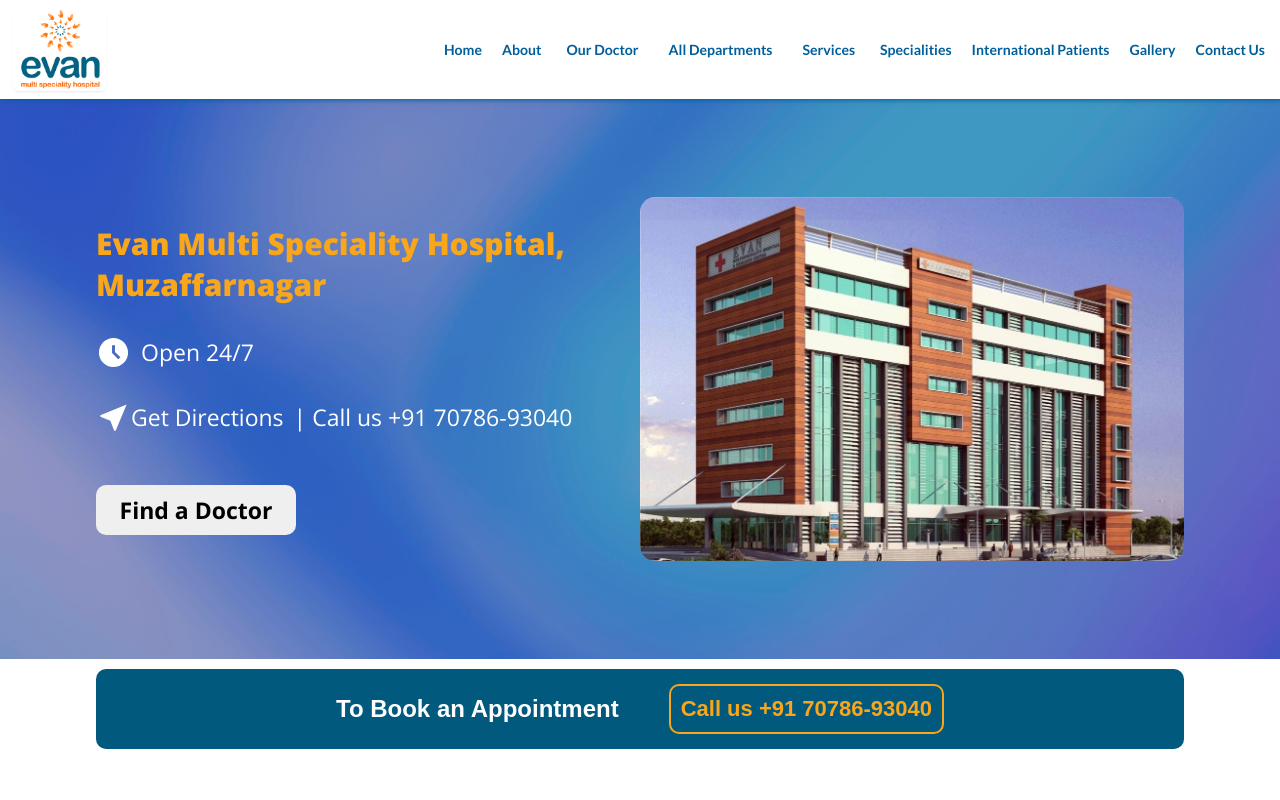
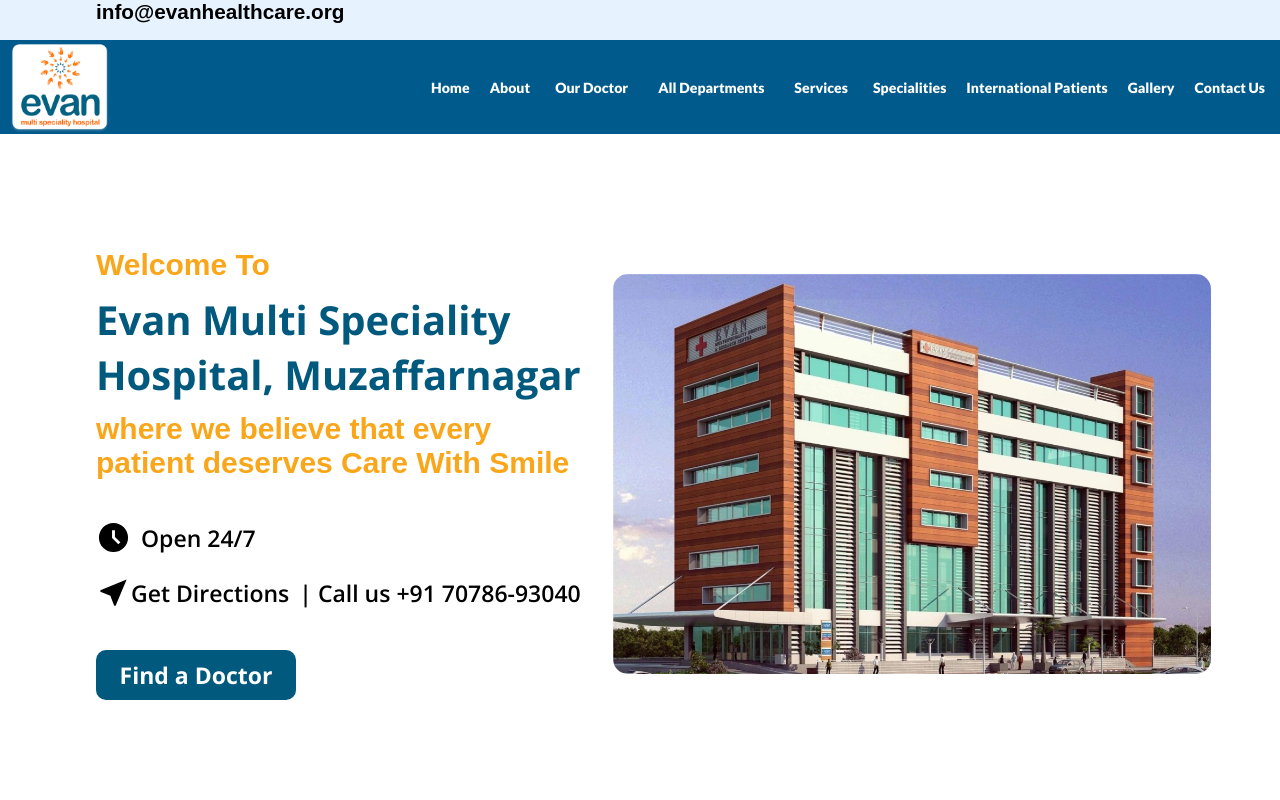
Before and after one commit to Aarishkasgar/Evan-Hospital, a React (Vite) app: page / in a window 1280 px wide. Shown: the top 800 px of the page. Built offline with nearby package versions, Linux system fonts and the light colour scheme; a web font is replaced by a local one.

Commit message:
j-commit

```diff
--- a/src/App.jsx
+++ b/src/App.jsx
@@ -26,11 +26,13 @@
 import InternationalPatients from "./pages/InternationalPatients";
 import Gallery from "./pages/Gallery";
 import Footer from "./components/Footer";
+import NavTop from "./components/NavTop";
 
 import Navigation from "./components/Navigation/Navigation";
 const App = () => {
   return (
     <>
+      <NavTop />
       <Router>
         <Navigation />
         <Routes>
--- a/src/components/BookAppointment.css
+++ b/src/components/BookAppointment.css
@@ -14,12 +14,12 @@
   display: flex;
   align-items: center;
   justify-content: center;
-  background-color: #01597d;
+  background-color: #a8d1e7;
   gap: 50px;
 }
 
 .BA-inner-container h2 {
-  color: white;
+  color: #000000;
 }
 
 .BA-inner-container p {
@@ -27,6 +27,7 @@
   border: 2px solid #f9a61a;
   border-radius: 10px;
   padding: 10px;
-  color: #f9a61a;
+  color: #333333;
+  /* background-color: #333333; */
   font-weight: 600;
 }
--- a/src/components/Footer.css
+++ b/src/components/Footer.css
@@ -1,9 +1,9 @@
 .footer-container {
   width: 100%;
   /* height: 60vh; */
-  /* background-color: #01597d; */
-  background: url(../assets/factBg2.jpg);
-  background-size: cover;
+  background-color: #01597d;
+  /* background: url(../assets/factBg2.jpg); */
+  /* background-size: cover; */
   display: flex;
   align-items: center;
   justify-content: center;
@@ -30,7 +30,7 @@
 .footer-box p {
   font-size: 1.8rem;
   padding: 5px 10px;
-  color: white;
+  color: lightgray;
   font-weight: 700;
 }
 
@@ -66,7 +66,7 @@
   /* margin-bottom: 20px; */
   font-size: 3rem;
   font-weight: 800;
-  color: #f9a61a;
+  color: lightgray;
 }
 
 .footer-box2 {
@@ -85,5 +85,5 @@
   font-size: 2rem;
   margin: 10px;
   font-weight: 700;
-  color: white;
+  color: lightgray;
 }
--- /dev/null
+++ b/src/components/NavTop.css
@@ -0,0 +1,16 @@
+.navtop-container {
+  width: 100%;
+  background-color: #e6f3ff;
+  height: 40px;
+  display: flex;
+  align-items: center;
+  justify-content: center;
+}
+
+.navtop-inner-container {
+  color: black;
+  font-size: 2.5rem;
+  width: 85%;
+  height: 40px;
+  /* background-color: aqua; */
+}
--- /dev/null
+++ b/src/components/NavTop.jsx
@@ -0,0 +1,16 @@
+import React from "react";
+import "../components/NavTop.css";
+
+const NavTop = () => {
+  return (
+    <div>
+      <section className="navtop-container">
+        <div className="navtop-inner-container">
+          <h5>info@evanhealthcare.org</h5>
+        </div>
+      </section>
+    </div>
+  );
+};
+
+export default NavTop;
--- a/src/components/Navigation/Navbar.jsx
+++ b/src/components/Navigation/Navbar.jsx
@@ -46,24 +46,24 @@
 `;
 
 const SNavbar = styled.nav`
-  background-color: white; //navbar background color
+  background-color: #005a8c; //navbar background color
   position: sticky;
   top: 0px;
-  box-shadow: 2px 1px 5px #005e9b;
+  // box-shadow: 2px 1px 5px #005e9b;
   padding: 7px 0px;
   z-index: 10;
   font-family: "Lato", sans-serif;
 `;
 const NavContainer = styled.div`
   padding: 1rem;
-  height: 85px;
+  height: 80px;
   max-width: 1300px;
   margin: 0 auto;
   display: flex;
   justify-content: space-between;
   align-items: center;
-  color: #005e9b;
-  font-weight: 550;
+  color: white; // text color
+  font-weight: 800;
 `;
 const SNavbarBrand = styled.h2`
   font-size: 3rem;
@@ -85,14 +85,15 @@
 `;
 const NavRoute = styled(Link)`
   text-decoration: none;
-  color: #005e9b;
+  color: white; //text color
+  font-weight: 800;
   padding: 0.5rem;
   transition: 0.5s ease;
 
   &:hover {
     transition: 0.5s ease;
     color: black;
-    background-color: white;
-    box-shadow: 0px 0px 10px white;
+    // background-color: white;
+    // box-shadow: 0px 0px 10px white;
   }
 `;
--- a/src/components/ProjectFacts.css
+++ b/src/components/ProjectFacts.css
@@ -1,3 +1,17 @@
+:root {
+  --bg1: #f7f9fc;
+  --bg2: #8fbcd4;
+  --cardBg: #f5f5f5;
+  --btnColor: #00796b;
+  --text: #007a73;
+  --text2: #333333;
+  --text3: #666666;
+  --orange: #f9a61a;
+  --blue: #01597d;
+  --white: #ffffff;
+  --black: #000000;
+}
+
 .project-facts-box {
   display: flex;
   flex-direction: column;
@@ -13,14 +27,14 @@
 
 .project-facts-box h2 {
   font-size: 2.4vw;
-  color: #f9a61a;
+  color: var(--btnColor);
   font-family: "Open Sans", serif;
-  font-weight: 800;
+  font-weight: 700;
 }
 
 .project-facts-box p {
   font-size: 1.4vw;
-  color: #f9a61a;
+  color: var(--btnColor);
   font-family: "Open Sans", serif;
   font-weight: 700;
 }
--- a/src/pages/Home.jsx
+++ b/src/pages/Home.jsx
@@ -66,7 +66,12 @@
       <div className="hero-container">
         <div className="hero-inner-container">
           <div className="hero-content-box">
-            <h2>Evan Multi Speciality Hospital, Muzaffarnagar</h2>
+            <h3>Welcome To</h3>
+            <h1>Evan Multi Speciality Hospital, Muzaffarnagar</h1>
+            <h2>
+              where we believe that every <br /> patient deserves Care With
+              Smile
+            </h2>
             <p>
               <AccessTimeFilledIcon style={{ fontSize: 35 }} />
               Open 24/7
--- a/src/styles/Home.css
+++ b/src/styles/Home.css
@@ -5,18 +5,24 @@
 /* font-family: "Funnel Display", serif; */
 /* font-family: "Open Sans", serif; */
 
+:root {
+  --bg1: #f7f9fc;
+  --bg2: #8fbcd4;
+  --cardBg: #f5f5f5;
+  --btnColor: #00796b;
+  --text: #007a73;
+  --text2: #333333;
+  --text3: #666666;
+  --orange: #f9a61a;
+  --blue: #01597d;
+  --white: #ffffff;
+  --black: #000000;
+}
+
 .hero-container {
-  /* background-color: #01597d; */
-  background: url(../assets/factsBg.jpg);
-  background-size: cover;
-  /* background: rgb(0, 133, 206); */
-  /* background: linear-gradient(
-    0deg,
-    rgba(0, 133, 206, 1) 36%,
-    rgba(255, 196, 0, 1) 83%
-  ); */
+  background-color: white;
   width: 100%;
-  height: 70vh;
+  height: 85vh;
   display: flex;
   align-items: center;
   justify-content: center;
@@ -37,28 +43,40 @@
   width: 50%;
 }
 
+.hero-content-box h3 {
+  font-size: 3rem;
+  margin-bottom: 10px;
+  color: #f9a61a;
+}
+
+.hero-content-box h1 {
+  font-size: 4rem;
+  margin-bottom: 10px;
+  color: #01597d;
+  font-family: "Open Sans", serif;
+}
+
 .hero-content-box h2 {
-  margin-bottom: 30px;
+  margin-bottom: 40px;
   font-size: 3rem;
   color: #f9a61a;
-  font-family: "Open Sans", serif;
-  font-weight: 800;
 }
 
 .hero-content-box p {
-  margin: 30px 0px;
+  margin: 20px 0px;
   font-size: 2.3rem;
-  color: white;
+  color: black;
   display: flex;
   align-items: center;
   justify-content: start;
   gap: 10px;
   font-family: "Open Sans", serif;
+  font-weight: 600;
 }
 
 .getLink {
   text-decoration: none;
-  color: white;
+  color: black;
   display: flex;
   align-items: center;
   &:hover {
@@ -75,9 +93,11 @@
   margin-top: 20px;
   font-family: "Open Sans", serif;
   font-weight: 700;
+  background-color: #01597d;
+  color: var(--white);
   &:hover {
     background-color: #f9a61a;
-    color: white;
+    /* color: #01597d; */
   }
 }
 
@@ -94,7 +114,7 @@
 }
 
 .hero-banner {
-  width: 100%;
+  width: 110%;
   height: auto;
   border-radius: 15px;
 }
@@ -217,9 +237,8 @@
   justify-content: center;
   width: 100%;
   height: 25vw;
-  /* background-color: #01597d; */
-  background: url(../assets/factsBg.jpg);
-  background-size: cover;
+  /* background-color: var(--btnColor); */
+  background: linear-gradient(180deg, var(--btnColor) 0%, #e8f1f5 100%);
 }
 
 .project-facts-container {
```
